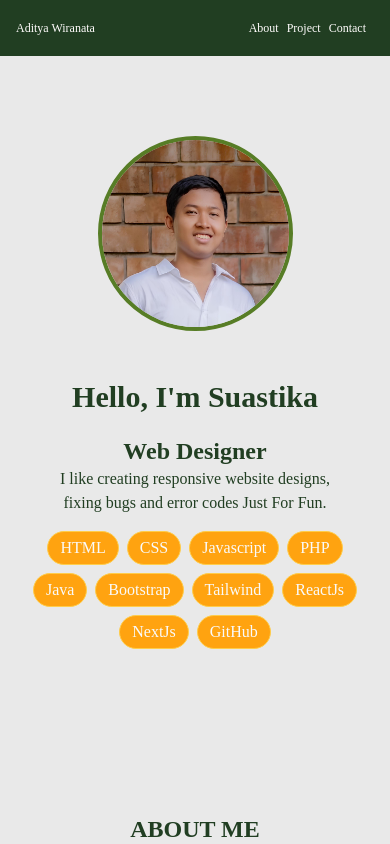
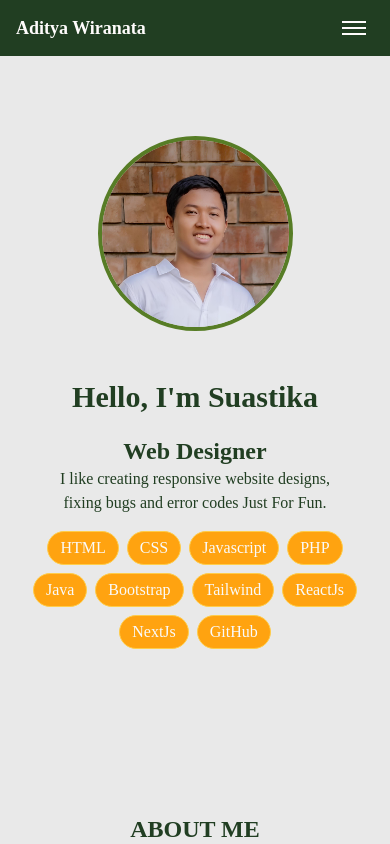
Before and after one commit to WirtzPendragon/Portofolio_nextJs, a Next.js app: page / in a window 390 px wide. Shown: the top 844 px of the page. Built offline with nearby package versions, Linux system fonts and the light colour scheme.

Commit message:
hamburger menu

```diff
--- a/src/components/navbar.js
+++ b/src/components/navbar.js
@@ -1,17 +1,48 @@
+import React, { useState } from "react";
 
 export default function Navbar({ children }) {
-    return (
-      <>
+  const [isOpen, setIsOpen] = useState(false); // State untuk mengontrol menu
 
+  const toggleMenu = () => setIsOpen(!isOpen); // Fungsi untuk toggle menu
+
+  return (
+    <>
       <div className="flex flex-row w-screen h-14 items-center justify-between lg:justify-around font-inter font-medium text-xs lg:text-lg bg-appGreen-900 text-primary px-4">
-        <p>Aditya Wiranata</p>
-        <span className="flex ">
-        <a href="#" className="hover:scale-125 my-5 mr-2"> About</a>
-        <a href="#" className="hover:scale-125 my-5 mr-2"> Project</a>
-        <a href="#" className="hover:scale-125 my-5 mr-2"> Contact</a>
+        {/* Brand Name */}
+        <p className="text-lg font-bold">Aditya Wiranata</p>
+
+        {/* Hamburger Button */}
+        <button
+          className="lg:hidden flex items-center justify-center p-2"
+          onClick={toggleMenu}
+          aria-label="Toggle Menu"
+        >
+          <div className="space-y-1">
+            <span className="block w-6 h-0.5 bg-primary"></span>
+            <span className="block w-6 h-0.5 bg-primary"></span>
+            <span className="block w-6 h-0.5 bg-primary"></span>
+          </div>
+        </button>
+
+        {/* Menu for larger screens */}
+        <span className="hidden lg:flex">
+          <a href="#" className="hover:scale-125 my-5 mr-2 lg:mr-5">About</a>
+          <a href="#" className="hover:scale-125 my-5 mr-2 lg:mr-5">Project</a>
+          <a href="#" className="hover:scale-125 my-5 mr-2 lg:mr-5">Contact</a>
         </span>
       </div>
-      <div>{ children }</div>
-      </>
-    );
-  }
+
+      {/* Mobile Menu */}
+      {isOpen && (
+        <div className="lg:hidden bg-appGreen-900 text-primary flex flex-col items-center py-4">
+          <a href="#" className="hover:scale-110 my-2">About</a>
+          <a href="#" className="hover:scale-110 my-2">Project</a>
+          <a href="#" className="hover:scale-110 my-2">Contact</a>
+        </div>
+      )}
+
+      {/* Content below Navbar */}
+      <div>{children}</div>
+    </>
+  );
+}
```
